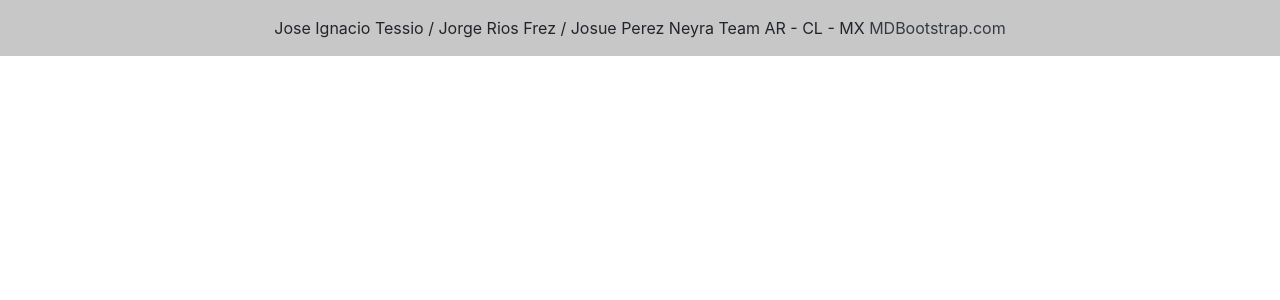
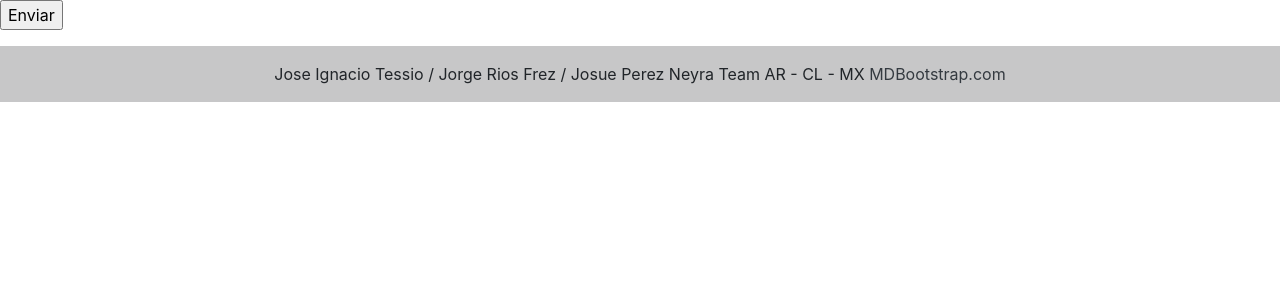
Before and after one commit to joseignaciotessio/Entrega1-Rios-Perez-Tessio, a Django app: template proyecto_final/templates/carga_productos.html in a window 1280 px wide. Shown: the part 56-356 px from the top of the page. Run offline with Django 4.2, Linux system fonts and the light colour scheme; the template is opened without the code that fills it, so the values that code supplies are empty.

Commit message:
subida 2

```diff
--- a/proyecto_final/templates/carga_productos.html
+++ b/proyecto_final/templates/carga_productos.html
@@ -14,4 +14,6 @@
     {{FormularioCarga.as_table}}
 
 </table>
+
+<p><input type = "submit" value="Enviar"><p>
 {% endblock %}
```
